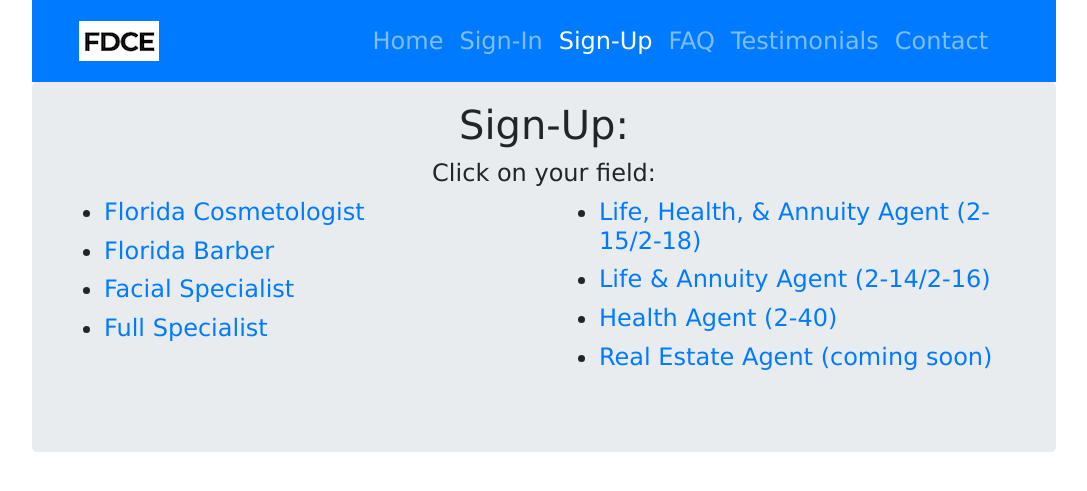
After one commit to russell305/fl-cosmotology-ce, a Flask app: template templates/sign_up_field.html in a window 1280 px wide. The commit adds this page. Shown: the top 491 px of the page, without its empty margins (96-1183 px from the left). Run offline with Flask 2, Linux system fonts and the light colour scheme; the template is opened without the code that fills it, so the values that code supplies are empty; some libraries are stand-ins or nearby versions.

Commit message:
starting

```diff
--- a/application.py
+++ b/application.py
@@ -52,19 +52,14 @@ engine = create_engine("postgres://bvyvdgxwtoixjr:fe8261a052ad6ba5997e288ef6d4a4
 #Sending data to and from database.
 db = scoped_session(sessionmaker(bind=engine)) # for individual sessions
 
-#0275d8   primary  blue color
+
 
 # utils.recent_certificates()
 # utils.recent_certificates_csv()
 
 # db.execute("CREATE TABLE fl_life_health_agent_1(id SERIAL PRIMARY KEY, name VARCHAR NOT NULL UNIQUE,email VARCHAR NOT NULL, password VARCHAR NOT NULL, address VARCHAR NOT NULL,first VARCHAR NOT NULL,last VARCHAR NOT NULL,license_no VARCHAR NOT NULL,license_state VARCHAR NOT NULL, maiden VARCHAR NOT NULL, color VARCHAR NOT NULL, ethics_paid Boolean, ethics_course  Boolean, ethics_score_date VARCHAR, course_2_paid Boolean, course_2_complete Boolean, course_2_score_date VARCHAR,  course_3_paid Boolean, course_3_complete Boolean, course_3_score_date VARCHAR, course_4_paid Boolean, course_4_complete Boolean, course_4_score_date VARCHAR)")
 # db.commit()
-#relational database
-# db.execute("CREATE TABLE ia_results_1(id SERIAL PRIMARY KEY, name VARCHAR NOT NULL UNIQUE,name_id INTEGER REFERENCES fl_public_adjuster_1)")
-# db.commit()
-# user = db.execute("SELECT fl_public_adjuster_1.name FROM fl_public_adjuster_1 JOIN ia_results_1 ON fl_public_adjuster_1.id = ia_results_1.name_id WHERE ia_results_1.name = 'frank'  ").fetchall()
-# now = datetime.datetime.now()
-# print("today-date", now)
+
 
 
 #adds comma
@@ -75,8 +70,8 @@ db = scoped_session(sessionmaker(bind=engine)) # for individual sessions
 @app.route("/", methods = ["GET", "POST"])
 def index():
 	session['admin'] = False #causing errors timing out
-	return "hihihihibnbn"
-	# return render_template("main_page.html")
+	# return "hihihihibnbnxxxxxx"
+	return render_template("main_page.html")
 
 @app.route('/faq/', methods = ["GET", "POST"])
 def faq():
@@ -90,11 +85,31 @@ def contact():
 
 @app.route('/sign_up_field/', methods = ["GET"])
 def sign_up_field():
-    return "hihihihi"
-	# return render_template("sign_up_field.html")
+    # return "sign_up_field"
+	return render_template("sign_up_field.html")
+
+@app.route('/sign_in_main/', methods = ["GET","POST"])
+def sign_in_main():
+	return "sign_in"
+	# return render_template("sign_in_main.html")
 
 @app.route('/testimonials/', methods = ["GET"])
 def testimonials():
-    return "hihihihi"
+    return "testimonials"
 	# chapter = ia_courses.testimonials
 	# return render_template("testimonials.html", chapter=chapter)
+
+@app.route('/wrong_password/', methods = ["GET"])
+def wrong_password():
+	return "wrong_password"
+	# return render_template("wrong_password.html")
+
+@app.route('/forgot_password/', methods = ["GET","POST"])
+def forgot_password():
+	return "forgot_password"
+	# return render_template("forgot_password.html")
+
+@app.route('/unsubscribe/', methods = ["GET","POST"])
+def unsubscribe():
+	return "unsubscribe"
+	# return render_template("unsubscribe.html")
--- a/templates/faq.html
+++ b/templates/faq.html
@@ -98,7 +98,7 @@ p{
 </div>
 
 <p><b>What does the course look like?</b><BR>
-To view a sample page, click here: <a href="{{ url_for('sample_page') }}">Sample Page </a>
+To view a sample page, click here: <a href="{{ url_for('index') }}">Sample Page </a>
 </p>
 
 <p><b>How much does each course cost?</b><BR>
--- /dev/null
+++ b/templates/sign_up_field.html
@@ -0,0 +1,174 @@
+
+<!DOCTYPE html>
+<html>
+<head>
+  <title> Sign-Up </title>
+  <!-- Global site tag (gtag.js) - Google Analytics -->
+  <script async src="https://www.googletagmanager.com/gtag/js?id=UA-111789653-4"></script>
+  <script>
+    window.dataLayer = window.dataLayer || [];
+    function gtag(){dataLayer.push(arguments);}
+    gtag('js', new Date());
+
+    gtag('config', 'UA-111789653-4');
+  </script>
+  <meta name="viewport" content="width=device-width, initial-scale=1.0">
+<link rel="shortcut icon" href="{{ url_for('static', filename='favicon.jpg') }}">
+<link href="https://stackpath.bootstrapcdn.com/bootstrap/4.3.1/css/bootstrap.min.css" rel="stylesheet" integrity="sha384-ggOyR0iXCbMQv3Xipma34MD+dH/1fQ784/j6cY/iJTQUOhcWr7x9JvoRxT2MZw1T" crossorigin="anonymous">
+
+
+</head>
+
+<style>
+
+body {
+height: 100%;
+margin-left: 10%;
+margin-right: 10%;
+margin-bottom: 100px;
+padding: 0;
+font-family: verdana;
+background-color: 	white ;
+}
+
+nav ul {
+  	margin-right:3%;
+}
+nav ul li {
+	/* margin-left:7%; */
+	font-size: 24px;
+}
+
+
+
+@media (min-width: 500px) {
+  h1{
+    margin-top: -45px;
+    margin-bottom: 10px;
+            }
+        }
+@media (max-width: 500px) {
+  h1{
+    margin-top: -15px;
+    margin-bottom: 10px;
+            }
+        }
+#tag{
+  margin-top: -10px;
+}
+
+
+#toplist{
+  margin-bottom: 20px;
+}
+#left{
+  margin-left: 40px;
+}
+
+#adj{
+		width:200px;
+		height:120px;
+		margin-bottom: 20px;
+		}
+@media (min-width: 500px) {
+	#adj {
+		width:750px;
+		height:300px;
+		margin-bottom: 20px;
+					  }
+				}
+h4{
+  margin-bottom: 10px;
+}
+
+
+</style>
+
+<body>
+  <!-- Navigation -->
+  <nav class="navbar navbar-expand-lg navbar-dark bg-primary static-top">
+    <!-- <nav class="navbar navbar-expand-lg navbar-dark bg-primary static-top"> -->
+    <div class="container">
+      <a class="navbar-brand" href="{{ url_for('index') }}">
+            <img  id="logo" src="{{ url_for("static", filename="logo2.png") }}" alt="adjuster" class="nav-link" href="{{ url_for('index') }}">
+      </a>
+
+      <ul class="navbar-nav ml-auto">
+
+        <li class="nav-item ">
+          <a class="nav-link" href="{{ url_for('index') }}">Home </a>
+        </li>
+        <li class="nav-item ">
+          <a class="nav-link" href="{{ url_for('sign_in_main') }}">Sign-In</a>
+
+        </li>
+        <li class="nav-item active">
+          <a class="nav-link" href="{{ url_for('sign_up_field') }}">Sign-Up</a>
+
+        </li>
+        <li class="nav-item ">
+          <a class="nav-link" href="{{ url_for('faq') }}">FAQ</a>
+        </li>
+
+        <li class="nav-item ">
+          <a class="nav-link" href="{{ url_for('testimonials') }}">Testimonials</a>
+        </li>
+
+        <li class="nav-item ">
+          <a class="nav-link" href="{{ url_for('contact') }}">Contact</a>
+        </li>
+    </ul>
+
+    </div>
+  </nav>
+
+
+  <div class="container-fluid  jumbotron">
+
+    <div class="text-center">
+
+        <h1>Sign-Up:</h1>
+<h4>Click on your field:</h4>
+    </div>
+
+    <div class="block">
+      <div class="row">
+        <div class="col-md-6">
+          <ul id="">
+            <h4>
+                <li id="list"><a href="{{ url_for('index') }}">Florida Cosmetologist</a></li>
+            </h4>
+            <h4>
+              <li id="list"><a href="{{ url_for('index') }}">Florida Barber</a></li>
+            </h4>
+
+            <h4>
+                <li id="list"><a href="{{ url_for('index') }}">Facial Specialist</a></li>
+            </h4>
+            <h4>
+              <li id="list"><a href="{{ url_for('index') }}">Full Specialist</a></li>
+            </h4>
+          </ul>
+        </div>
+        <div class="col-md-6">
+          <ul id="">
+            <h4>
+              <li id="list"><a href="{{ url_for('index') }}">Life, Health, & Annuity Agent (2-15/2-18)</a></li>
+            </h4>
+            <h4>
+                <li id="list"><a href="{{ url_for('index') }}">Life & Annuity Agent (2-14/2-16)</a></li>
+              </h4>
+            <h4>
+              <li id="list"><a href="{{ url_for('index') }}">Health Agent (2-40)</a></li>
+            </h4>
+            <h4>
+              <li id="list"><a href="{{ url_for('index') }}">Real Estate Agent (coming soon)</a></li>
+            </h4>
+          </ul>
+        </div>
+
+      </div>
+    </div>
+  </div>
+
+</body>
```
Also changed, not shown: templates/main_page.html (+40 -12 lines), templates/sign_in_main.html (added, +147 -0 lines), templates/testimonials.html (added, +121 -0 lines), static/favicon.jpg (added), static/logo2.png (added), 2 other files.
